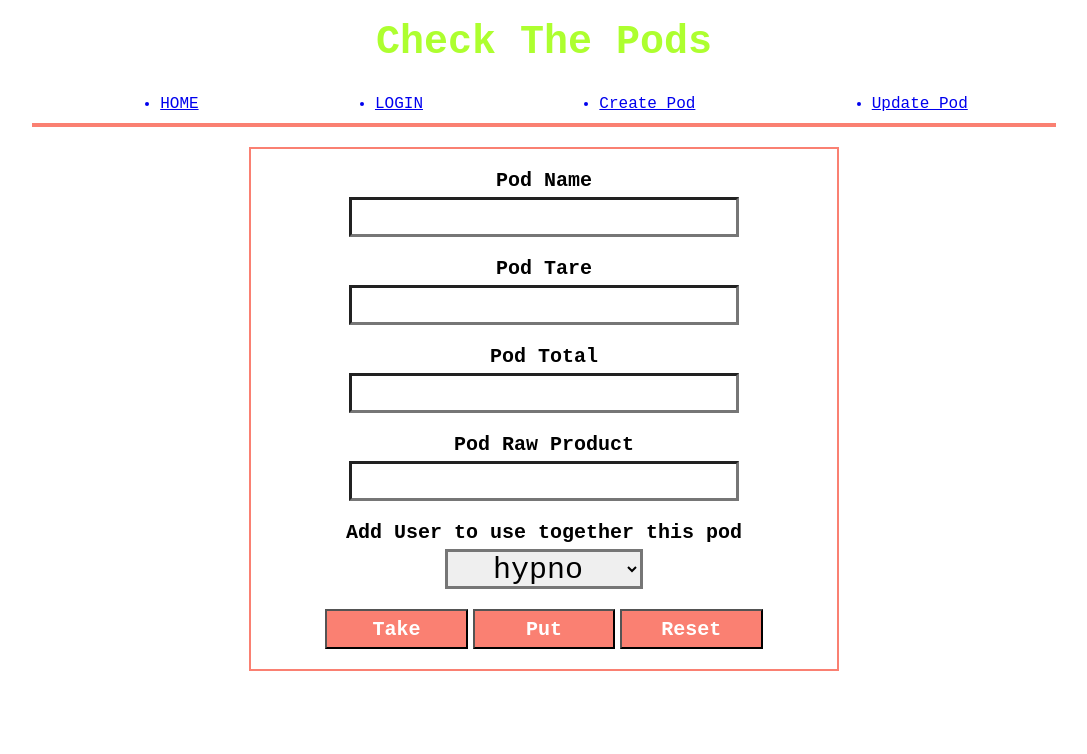
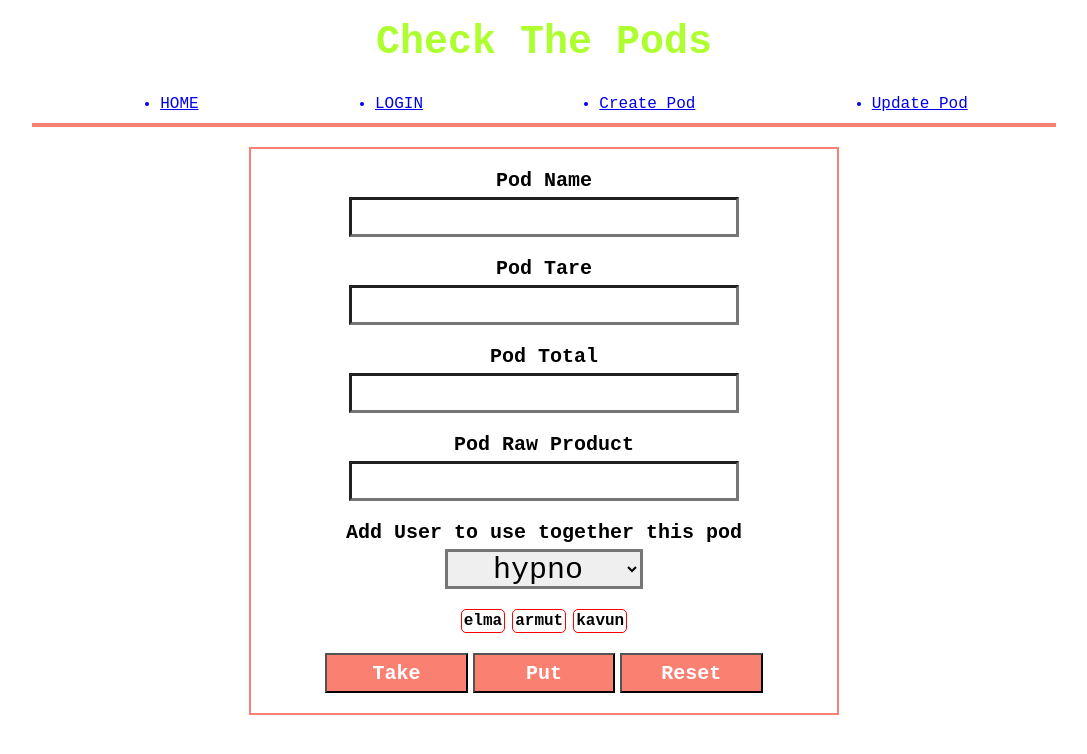
Before and after one commit to mithatsarikaya/checkThePodMern, a React (Vite) app in the folder checkThePodReactJs/: page /updatePod in a window 1280 px wide. Shown: the top 754 px of the page, without its empty margins (96-1183 px from the left). Built offline with nearby package versions, Linux system fonts and the light colour scheme; a web font is replaced by a local one.

Commit message:
adding labels for owner to remove assigned users to the pod

```diff
--- a/checkThePodReactJs/src/components/Register.jsx
+++ b/checkThePodReactJs/src/components/Register.jsx
@@ -22,7 +22,6 @@ export default function Register() {
       setPasswordsMatched(false);
     }
   };
-
   const handleChange = (e) => {
     setRegisterData((prevData) => ({
       ...prevData,
--- a/checkThePodReactJs/src/components/UpdatePod.jsx
+++ b/checkThePodReactJs/src/components/UpdatePod.jsx
@@ -1,5 +1,7 @@
 import { useState } from "react";
 import SelectOfUsers from "./SelectOfUsers";
+
+//users of the page : owner of the pod and users that add by the owner
 
 export default function CreatePod() {
   const [pod, setPod] = useState({
@@ -93,6 +95,11 @@ export default function CreatePod() {
             <option value="user3">user3</option>
           </select> */}
         </div>
+        <div className="usersOfThePodLabels">
+          <b className="userTag">elma</b>
+          <b className="userTag">armut</b>
+          <b className="userTag">kavun</b>
+        </div>
 
         <div className="buttons">
           <button onClick={handleSubmit} className="createPod--button">
--- a/checkThePodReactJs/src/index.css
+++ b/checkThePodReactJs/src/index.css
@@ -168,6 +168,21 @@ input[type="submit"]:disabled{background-color:red;}
     font-size: 25px;
     }
 
+.usersOfThePodLabels{
+    display: flex;
+    gap: 7px;
+}
+
+.userTag{
+    border: solid 1px red;
+    border-radius: 5px;
+    padding: 2px;
+    cursor: pointer;
+}
+
+.userTag:hover{
+    background-color: rgb(249, 119, 119);
+}
 
 .buttons{
     display: flex;
```
